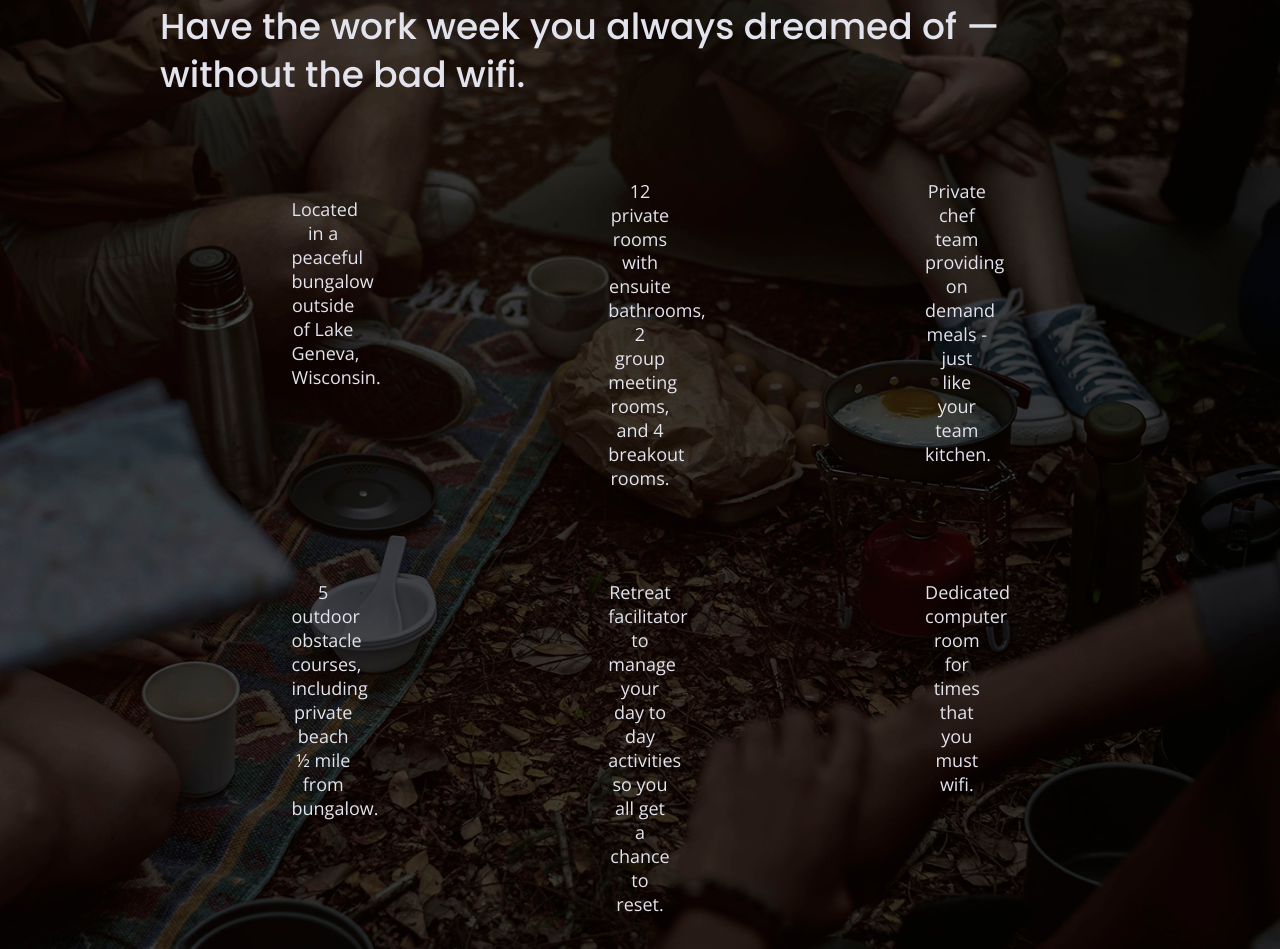
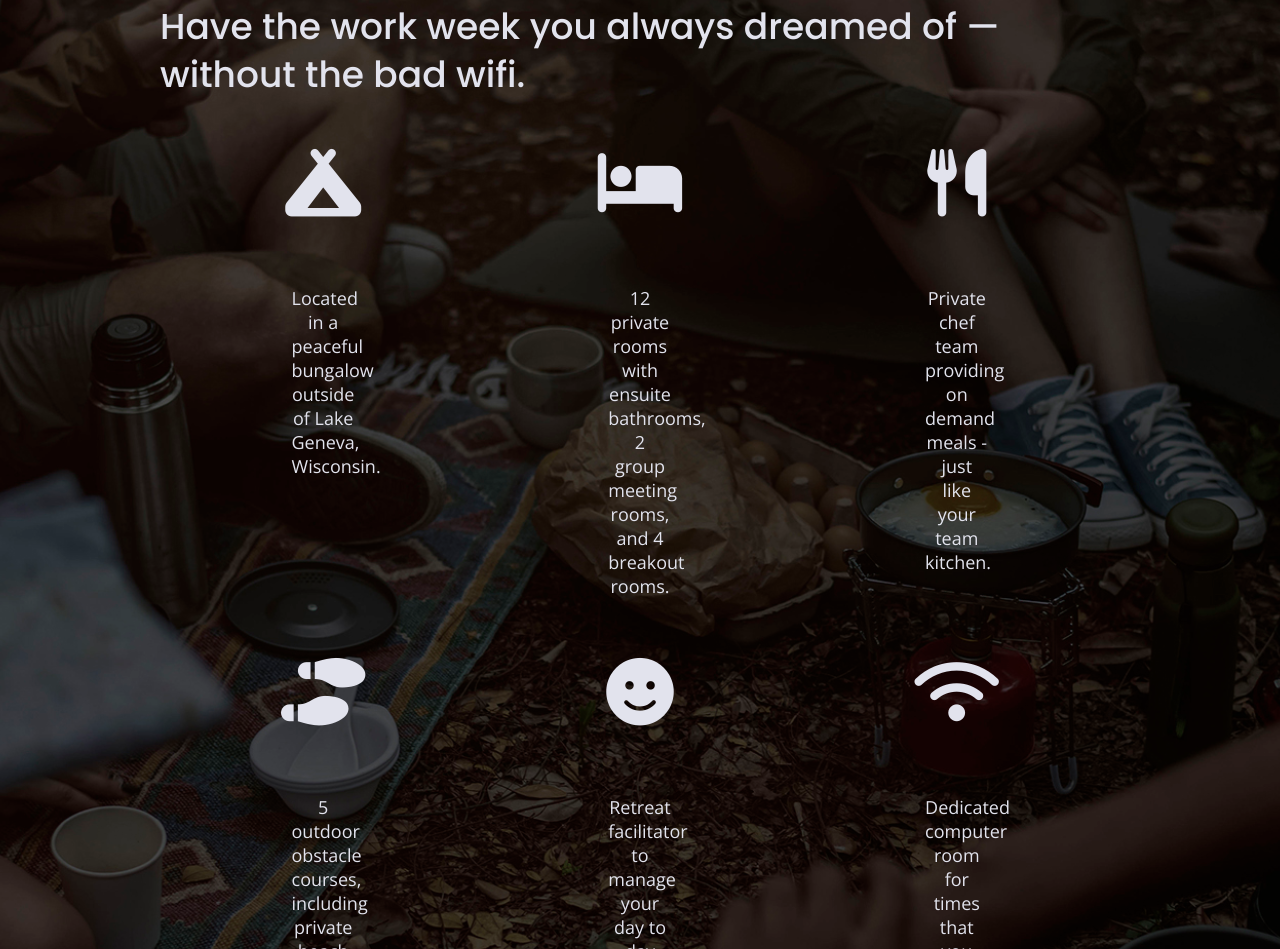
Before and after one commit to Sayako-Y/unplugged-revised, a website built with Parcel: page index.html in a window 1280 px wide. Shown: the part 1078-2027 px from the top of the page. Built offline with nearby package versions, Linux system fonts and the light colour scheme.

Commit message:
Added icon fotns

```diff
--- a/css/main.css
+++ b/css/main.css
@@ -349,6 +349,11 @@ aside p {
 .features p {
   margin: 0;
   text-align: center;
+}
+
+.features i {
+  font-size: 3.75em;
+  margin-bottom: 40px;
 }
 
 .features article {
--- a/index.html
+++ b/index.html
@@ -25,6 +25,11 @@
       href="https://fonts.googleapis.com/css2?family=Montserrat&family=Open+Sans:wght@400;500&family=Poppins:wght@400;500&family=Raleway&family=Roboto+Condensed&display=swap"
       rel="stylesheet"
     />
+    <!-- FontAwesome -->
+    <script
+      src="https://kit.fontawesome.com/84e86c38d5.js"
+      crossorigin="anonymous"
+    ></script>
 
     <meta name="theme-color" content="#fafafa" />
   </head>
@@ -79,9 +84,7 @@
           <div class="features-items">
             <article>
               <p class="fontawesome-icons">
-                <figure>
-                  <a href=""><img src="" alt="" /></a>
-                </figure>
+                <i class="fas fa-campground"></i>
               </p>
               <p class="features-description">
                 Located in a peaceful bungalow outside of Lake Geneva,
@@ -89,35 +92,41 @@
               </p>
             </article>
             <article>
-              <p class="fontawesome-icons"></p>
+              <p class="fontawesome-icons"><i class="fa-solid fa-bed"></i></p>
               <p class="features-description">
                 12 private rooms with ensuite bathrooms, 2 group meeting rooms,
                 and 4 breakout rooms.
               </p>
             </article>
             <article>
-              <p class="fontawesome-icons"></p>
+              <p class="fontawesome-icons">
+                <i class="fa-solid fa-utensils"></i>
+              </p>
               <p class="features-description">
                 Private chef team providing on demand meals - just like your
                 team kitchen.
               </p>
             </article>
             <article>
-              <p class="fontawesome-icons"></p>
+              <p class="fontawesome-icons">
+                <i class="fa-solid fa-shoe-prints"></i>
+              </p>
               <p class="features-description">
                 5 outdoor obstacle courses, including private beach ½ mile from
                 bungalow.
               </p>
             </article>
             <article>
-              <p class="fontawesome-icons"></p>
+              <p class="fontawesome-icons">
+                <i class="fa-solid fa-face-smile"></i>
+              </p>
               <p class="features-description">
                 Retreat facilitator to manage your day to day activities so you
                 all get a chance to reset.
               </p>
             </article>
             <article>
-              <p class="fontawesome-icons"></p>
+              <p class="fontawesome-icons"><i class="fa-solid fa-wifi"></i></p>
               <p class="features-description">
                 Dedicated computer room for times that you must wifi.
               </p>
@@ -131,7 +140,9 @@
           <article>
             <div>
               <figure>
-                <a href=""><img src="img/unplugged-retreat-lacrue.jpg" alt=""/></a>
+                <a href=""
+                  ><img src="img/unplugged-retreat-lacrue.jpg" alt=""
+                /></a>
               </figure>
               <h3>
                 LaCrue Bottling Co.<br />
```
Also changed, not shown: about/index.html (+13 -0 lines), faq/index.html (+13 -0 lines).
